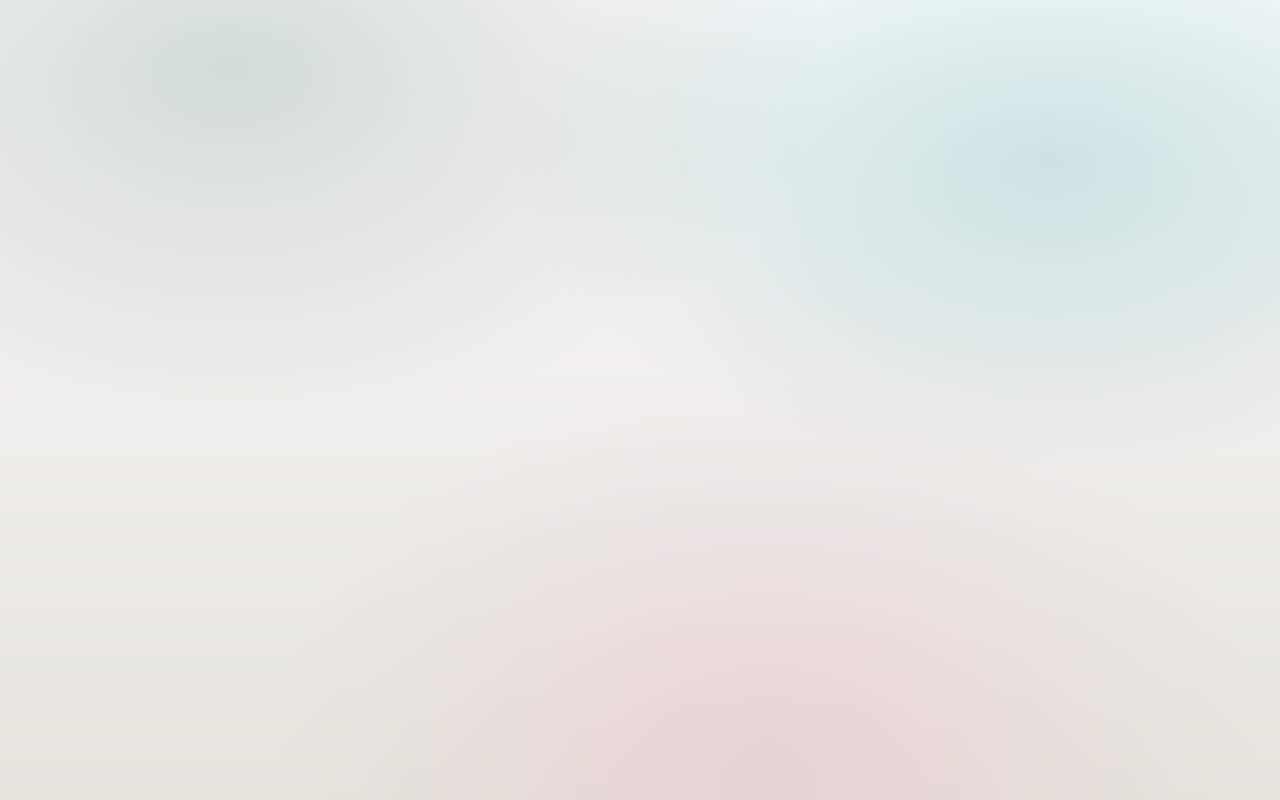
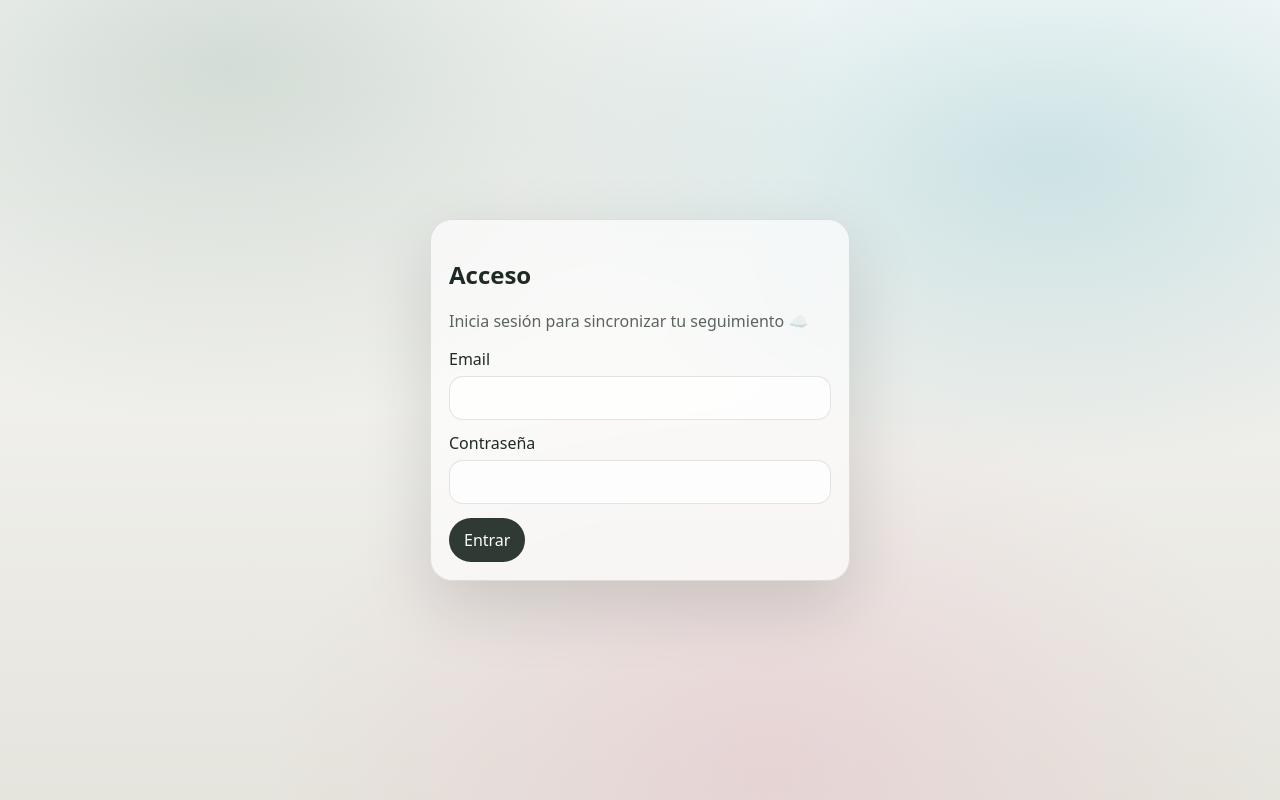
Before and after one commit to zer0trace1/anime-tracker, a Vue app: page /#/acceso in a window 1280 px wide. Before the commit this address had no page. Built offline with nearby package versions, Linux system fonts and the light colour scheme; no server answers.

Commit message:
firebase

```diff
--- a/src/router/index.ts
+++ b/src/router/index.ts
@@ -1,13 +1,36 @@
 import { createRouter, createWebHashHistory } from 'vue-router'
 import SeleccionPerfilView from '@/views/SeleccionPerfilView.vue'
 import InicioView from '@/views/InicioView.vue'
+import { onAuthStateChanged } from 'firebase/auth'
+import { auth } from '@/services/firebase'
+import AccesoView from '@/views/AccesoView.vue'
 
 const router = createRouter({
   history: createWebHashHistory(import.meta.env.BASE_URL),
   routes: [
+    { path: '/acceso', component: AccesoView },
     { path: '/', name: 'seleccion-perfil', component: SeleccionPerfilView },
     { path: '/inicio', name: 'inicio', component: InicioView },
   ],
 })
 
+let listo = false
+function esperarAuth() {
+  return new Promise<void>((resolve) => {
+    if (listo) return resolve()
+    const off = onAuthStateChanged(auth, () => {
+      listo = true
+      off()
+      resolve()
+    })
+  })
+}
+
+router.beforeEach(async (to) => {
+  await esperarAuth()
+  const logged = !!auth.currentUser
+  if (!logged && to.path !== '/acceso') return '/acceso'
+  if (logged && to.path === '/acceso') return '/'
+})
+
 export default router
--- /dev/null
+++ b/src/views/AccesoView.vue
@@ -0,0 +1,76 @@
+<script setup lang="ts">
+import { ref } from 'vue'
+import { useRouter } from 'vue-router'
+import { signInWithEmailAndPassword } from 'firebase/auth'
+import { auth } from '@/services/firebase'
+
+const router = useRouter()
+const email = ref('')
+const password = ref('')
+const error = ref('')
+
+async function entrar() {
+  error.value = ''
+  try {
+    await signInWithEmailAndPassword(auth, email.value.trim(), password.value)
+    router.push('/') // a tu landing de perfiles
+  } catch (e: any) {
+    error.value = 'No se pudo iniciar sesión. Revisa email y contraseña.'
+  }
+}
+</script>
+
+<template>
+  <div class="wrap">
+    <div class="card">
+      <h2>Acceso</h2>
+      <p class="sub">Inicia sesión para sincronizar tu seguimiento ☁️</p>
+
+      <label class="campo">
+        <span>Email</span>
+        <input v-model="email" type="email" autocomplete="email" />
+      </label>
+
+      <label class="campo">
+        <span>Contraseña</span>
+        <input v-model="password" type="password" autocomplete="current-password" />
+      </label>
+
+      <p v-if="error" class="err">{{ error }}</p>
+
+      <button class="btn" type="button" @click="entrar">Entrar</button>
+    </div>
+  </div>
+</template>
+
+<style scoped>
+.wrap{ min-height:100vh; display:grid; place-items:center; padding:18px; }
+.card{
+  width:min(420px, 100%);
+  border-radius:22px;
+  border:1px solid rgba(31,42,36,0.12);
+  background: rgba(255,255,255,0.65);
+  backdrop-filter: blur(10px);
+  box-shadow: 0 24px 70px rgba(0,0,0,0.14);
+  padding: 18px;
+}
+.sub{ opacity:.72; margin-top:6px; }
+.campo{ display:grid; gap:6px; margin-top:12px; }
+input{
+  border-radius:14px;
+  border:1px solid rgba(31,42,36,0.12);
+  background: rgba(255,255,255,0.7);
+  padding:10px 12px;
+  outline:none;
+}
+.err{ margin-top:10px; opacity:.8; }
+.btn{
+  margin-top:14px;
+  border-radius:999px;
+  padding:10px 14px;
+  border:1px solid rgba(31,42,36,0.12);
+  background: rgba(31,42,36,0.92);
+  color:#fff;
+  cursor:pointer;
+}
+</style>
```
